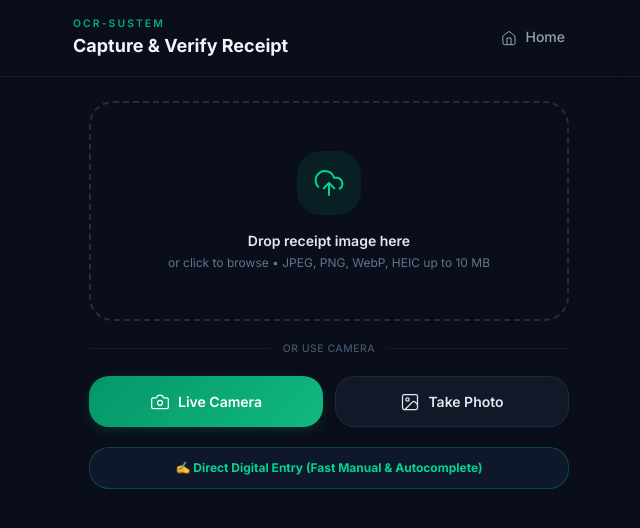
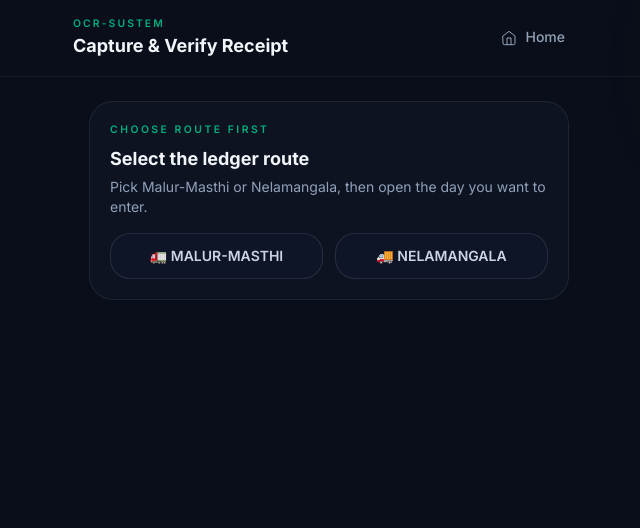
Before and after one commit to ranaxmarshgrey/ocr-system, a React (Vite) app in the folder frontend/: page /capture in a window 1280 px wide. Shown: the top 528 px of the page, without its empty margins (311-951 px from the left). Built offline with nearby package versions, Linux system fonts and the light colour scheme.

Commit message:
Add route-first daily entry flow for manual receipt entry

```diff
--- a/frontend/src/components/VerificationForm.jsx
+++ b/frontend/src/components/VerificationForm.jsx
@@ -95,6 +95,8 @@ export default function VerificationForm({
   fieldConfidence = {},
   imagePath = '',
   ocrConfidence = 90,
+  initialRoute = '',
+  initialDate = '',
   onSave,
   onRetake,
   isSubmitting = false,
@@ -103,9 +105,9 @@ export default function VerificationForm({
 
   const [formData, setFormData] = useState({
     lrNumber: ocrData.lrNumber || '',
-    route: ocrData.route || 'MALUR-MASTHI',
+    route: ocrData.route || initialRoute || '',
     ewayBillNumber: ocrData.ewayBillNumber || '',
-    date: ocrData.date || todayStr,
+    date: ocrData.date || initialDate || todayStr,
     consignor: ocrData.consignor || '',
     consignee: ocrData.consignee || '',
     destination: ocrData.destination || '',
--- a/frontend/src/pages/CaptureReceipt.jsx
+++ b/frontend/src/pages/CaptureReceipt.jsx
@@ -2,7 +2,7 @@ import { useCallback, useEffect, useRef, useState } from 'react';
 import { Link } from 'react-router-dom';
 import { uploadReceiptImage } from '../api/upload';
 import { runReceiptOCR } from '../api/ocr';
-import { createReceipt } from '../api/receipts';
+import { createReceipt, queryReceipts } from '../api/receipts';
 import VerificationForm from '../components/VerificationForm';
 import { getPendingCount } from '../lib/offlineQueue';
 
@@ -21,6 +21,28 @@ const PIPELINE_STAGES = [
   { key: 'ocr', label: 'OCR Extract' },
   { key: 'verify', label: 'Verify & Save' },
 ];
+
+function getLocalDateString(date = new Date()) {
+  const year = date.getFullYear();
+  const month = String(date.getMonth() + 1).padStart(2, '0');
+  const day = String(date.getDate()).padStart(2, '0');
+  return `${year}-${month}-${day}`;
+}
+
+function formatEntryDateLabel(dateStr) {
+  if (!dateStr) return 'Select Date';
+  const today = getLocalDateString();
+  const yesterday = getLocalDateString(new Date(Date.now() - 86400000));
+
+  if (dateStr === today) return 'Today';
+  if (dateStr === yesterday) return 'Yesterday';
+
+  return new Date(`${dateStr}T00:00:00`).toLocaleDateString('en-IN', {
+    day: '2-digit',
+    month: 'short',
+    year: 'numeric',
+  });
+}
 
 /* ── SVG icons ───────────────────────────────────── */
 const CameraIcon = () => (
@@ -151,6 +173,11 @@ export default function CaptureReceipt() {
   const [dragOver, setDragOver] = useState(false);
   const [shakeError, setShakeError] = useState(false);
   const [savedOffline, setSavedOffline] = useState(false);
+  const [selectedRoute, setSelectedRoute] = useState('');
+  const [selectedDate, setSelectedDate] = useState('');
+  const [routeEntries, setRouteEntries] = useState([]);
+  const [entriesLoading, setEntriesLoading] = useState(false);
+  const [entriesError, setEntriesError] = useState('');
 
   const cameraInputRef = useRef(null);
   const galleryInputRef = useRef(null);
@@ -171,6 +198,55 @@ export default function CaptureReceipt() {
       if (localPreview) URL.revokeObjectURL(localPreview);
     };
   }, [localPreview, stopCamera]);
+
+  useEffect(() => {
+    let ignore = false;
+
+    async function loadRouteEntries() {
+      if (!selectedRoute) {
+        setRouteEntries([]);
+        setEntriesError('');
+        return;
+      }
+
+      setEntriesLoading(true);
+      setEntriesError('');
+
+      try {
+        const data = await queryReceipts({ route: selectedRoute });
+        if (ignore) return;
+
+        const grouped = data.reduce((acc, receipt) => {
+          const key = receipt.date?.split('T')[0];
+          if (!key) return acc;
+          if (!acc[key]) {
+            acc[key] = { date: key, count: 0, receipts: [] };
+          }
+          acc[key].count += 1;
+          acc[key].receipts.push(receipt);
+          return acc;
+        }, {});
+
+        const entries = Object.values(grouped).sort((a, b) => b.date.localeCompare(a.date));
+        const today = getLocalDateString();
+
+        if (!entries.some((entry) => entry.date === today)) {
+          entries.unshift({ date: today, count: 0, receipts: [] });
+        }
+
+        setRouteEntries(entries);
+      } catch (err) {
+        if (!ignore) setEntriesError(err.message || 'Unable to load daily entries');
+      } finally {
+        if (!ignore) setEntriesLoading(false);
+      }
+    }
+
+    loadRouteEntries();
+    return () => {
+      ignore = true;
+    };
+  }, [selectedRoute]);
 
   async function startCamera() {
     setError(null);
@@ -349,6 +425,27 @@ export default function CaptureReceipt() {
     });
   }
 
+  function handleRouteSelect(route) {
+    setSelectedRoute(route);
+    setSelectedDate('');
+    setEntriesError('');
+    reset();
+  }
+
+  function startManualEntry(dateValue = getLocalDateString()) {
+    setSelectedDate(dateValue);
+    setUploadResult({ imagePath: '', route: selectedRoute, date: dateValue });
+    setProcessedPreview(null);
+    setOcrResult(null);
+    setOcrError(null);
+    setSavedReceiptResult(null);
+    setSaveWarnings([]);
+    setSaveError(null);
+    setSavedOffline(false);
+    setError(null);
+    setStep(STEPS.done);
+  }
+
   /* ── Derived state for active step ───────────── */
   const activeStepIndex =
     step === STEPS.idle ? 0 :
@@ -425,70 +522,80 @@ export default function CaptureReceipt() {
         {/* ═══ IDLE STATE ════════════════════════════ */}
         {step === STEPS.idle && !cameraActive && (
           <section className="animate-slide-up space-y-5">
-            {/* Drop zone */}
-            <div
-              className={`drop-zone flex flex-col items-center gap-4 px-6 py-12 text-center ${dragOver ? 'drag-over' : ''}`}
-              onDragOver={onDragOver}
-              onDragLeave={onDragLeave}
-              onDrop={onDrop}
-              onClick={() => galleryInputRef.current?.click()}
-              id="drop-zone"
+            <div className="glass rounded-2xl border border-emerald-500/20 p-5">
+              <p className="text-[0.65rem] font-semibold uppercase tracking-[0.24em] text-emerald-400/80">
+                Choose route first
+              </p>
+              <h2 className="mt-2 text-lg font-bold text-slate-100">Select the ledger route</h2>
+              <p className="mt-1 text-sm text-slate-400">
+                Pick Malur-Masthi or Nelamangala, then open the day you want to enter.
+              </p>
+
+              <div className="mt-4 grid grid-cols-2 gap-3">
+                {['MALUR-MASTHI', 'NELAMANGALA'].map((route) => (
+                  <button
+                    key={route}
+                    type="button"
+                    onClick={() => handleRouteSelect(route)}
+                    className={`rounded-xl border px-3 py-3 text-sm font-semibold transition ${
+                      selectedRoute === route
+                        ? 'border-emerald-500 bg-emerald-500/15 text-emerald-300'
+                        : 'border-white/10 bg-slate-900/70 text-slate-300 hover:border-emerald-500/40 hover:text-slate-100'
+                    }`}
                   >
-              <div className="rounded-2xl bg-emerald-500/10 p-4 text-emerald-400">
-                <UploadCloudIcon />
-              </div>
-              <div>
-                <p className="text-sm font-semibold text-slate-200">
-                  Drop receipt image here
-                </p>
-                <p className="mt-1 text-xs text-slate-500">
-                  or click to browse • JPEG, PNG, WebP, HEIC up to 10 MB
-                </p>
+                    {route === 'MALUR-MASTHI' ? '🚛 MALUR-MASTHI' : '🚚 NELAMANGALA'}
+                  </button>
+                ))}
               </div>
             </div>
 
-            {/* Divider */}
-            <div className="flex items-center gap-3">
-              <div className="h-px flex-1 bg-white/5" />
-              <span className="text-[0.65rem] font-medium uppercase tracking-wider text-slate-600">
-                or use camera
-              </span>
-              <div className="h-px flex-1 bg-white/5" />
+            {selectedRoute && (
+              <div className="space-y-3">
+                <div className="flex items-center justify-between">
+                  <div>
+                    <p className="text-xs font-semibold uppercase tracking-[0.2em] text-slate-500">Daily entries</p>
+                    <p className="text-sm text-slate-300">{selectedRoute === 'MALUR-MASTHI' ? 'Malur-Masthi' : 'Nelmangala'} ledger</p>
                   </div>
-
-            {/* Camera buttons */}
-            <div className="grid grid-cols-2 gap-3">
                   <button
                     type="button"
-                onClick={startCamera}
-                className="btn-primary w-full"
-                id="btn-open-camera"
+                    onClick={() => handleRouteSelect('')}
+                    className="text-xs font-semibold text-emerald-400"
                   >
-                <CameraIcon /> Live Camera
-              </button>
-              <button
-                type="button"
-                onClick={() => cameraInputRef.current?.click()}
-                className="btn-secondary w-full"
-                id="btn-native-camera"
-              >
-                <ImageIcon /> Take Photo
+                    Change route
                   </button>
                 </div>
 
-            {/* Direct Digital Entry shortcut */}
+                {entriesLoading ? (
+                  <div className="glass rounded-2xl border border-white/5 p-4 text-sm text-slate-400">
+                    Loading daily entries…
+                  </div>
+                ) : entriesError ? (
+                  <div className="glass rounded-2xl border border-red-500/20 bg-red-950/20 p-4 text-sm text-red-300">
+                    {entriesError}
+                  </div>
+                ) : (
+                  <div className="space-y-2">
+                    {routeEntries.map((entry) => (
                       <button
+                        key={entry.date}
                         type="button"
-              onClick={() => {
-                setUploadResult({ imagePath: '' });
-                setOcrResult(null);
-                setStep(STEPS.done);
-              }}
-              className="w-full py-3 px-4 rounded-xl bg-slate-900 border border-emerald-500/30 text-emerald-400 text-xs font-bold transition hover:bg-emerald-500/10 flex items-center justify-center gap-2"
-              id="btn-direct-digital-entry"
+                        onClick={() => startManualEntry(entry.date)}
+                        className="flex w-full items-center justify-between rounded-2xl border border-white/10 bg-slate-900/70 px-4 py-3 text-left transition hover:border-emerald-500/40 hover:bg-emerald-500/10"
                       >
-              ✍️ Direct Digital Entry (Fast Manual & Autocomplete)
+                        <div>
+                          <p className="text-sm font-semibold text-slate-100">{formatEntryDateLabel(entry.date)}</p>
+                          <p className="text-xs text-slate-500">{entry.count} entr{entry.count === 1 ? 'y' : 'ies'} saved</p>
+                        </div>
+                        <div className="text-right">
+                          <p className="text-xs font-semibold text-emerald-400">Open</p>
+                          <p className="text-[0.65rem] text-slate-500">{entry.date}</p>
+                        </div>
                       </button>
+                    ))}
+                  </div>
+                )}
+              </div>
+            )}
 
             {error && (
               <div className="animate-slide-up rounded-xl border border-red-500/20 bg-red-950/30 p-4">
@@ -638,6 +745,8 @@ export default function CaptureReceipt() {
               fieldConfidence={ocrResult?.fieldConfidence || {}}
               imagePath={uploadResult.imagePath}
               ocrConfidence={ocrResult?.ocrConfidence || 85}
+              initialRoute={uploadResult?.route || selectedRoute}
+              initialDate={uploadResult?.date || selectedDate || getLocalDateString()}
               onSave={handleSaveReceipt}
               onRetake={reset}
               isSubmitting={isSaving}
```
Lines whose indentation alone changed are shown as unchanged.
